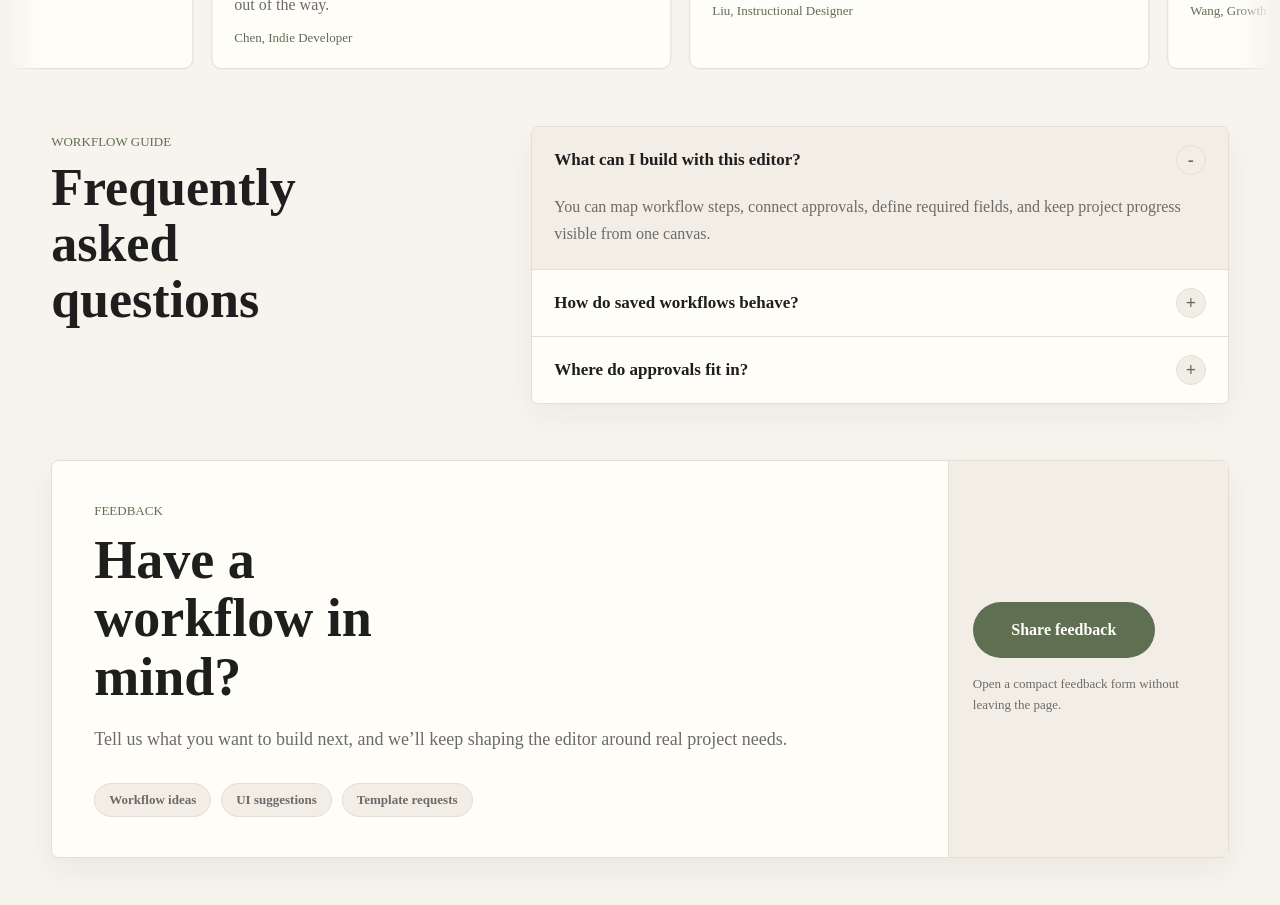
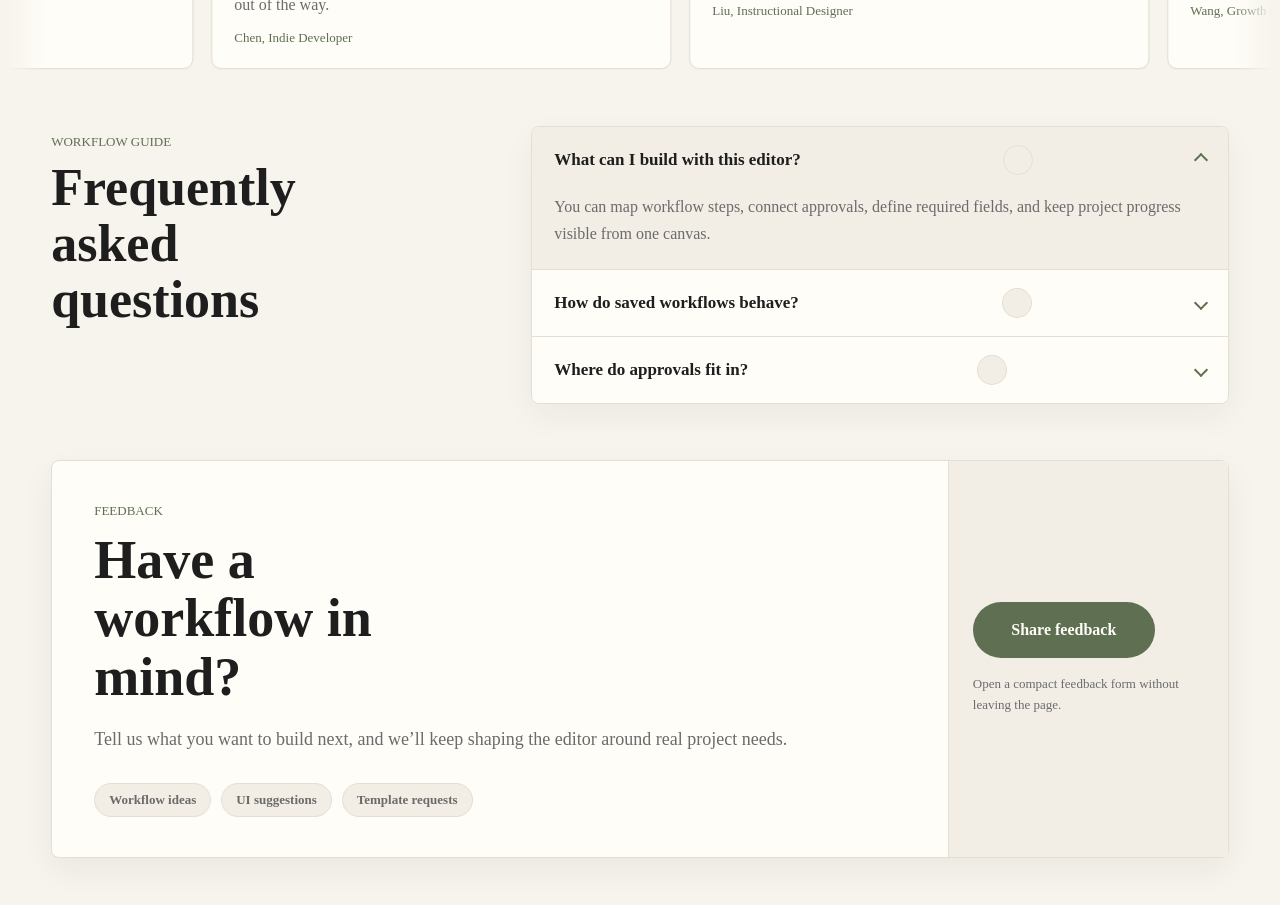
Before and after one commit to tianyangjerry/visual-flowchart-editor, a Vue app in the folder frontend/: page / in a window 1280 px wide. Shown: the part 2060-2965 px from the top of the page. Built offline with nearby package versions, Linux system fonts and the light colour scheme; no server answers.

Commit message:
final version 4.1.1: complete phase 4

```diff
--- a/frontend/src/components/editor/PropertyPanel.vue
+++ b/frontend/src/components/editor/PropertyPanel.vue
@@ -19,7 +19,7 @@
         </div>
       </button>
 
-      <div v-if="isAboutGuideOpen" id="property-panel-about-body" class="property-panel__about-body">
+      <div v-show="isAboutGuideOpen" id="property-panel-about-body" class="property-panel__about-body">
         <div class="property-panel__guide-line">
           <div class="property-panel__guide-step">
             <div class="property-panel__guide-icon is-auto">S</div>
@@ -620,7 +620,7 @@ function cancelConfirmAction() {
 }
 
 .property-panel__accordion-button::after {
-  content: '+';
+  content: '';
   flex: 0 0 auto;
   width: 22px;
   height: 22px;
@@ -632,10 +632,31 @@ function cancelConfirmAction() {
   background: rgb(148 163 184 / 14%);
   font-size: 15px;
   line-height: 1;
+  transition:
+    transform 180ms ease,
+    background 180ms ease,
+    border-color 180ms ease;
+}
+
+.property-panel__accordion-button::before {
+  content: '';
+  order: 2;
+  flex: 0 0 auto;
+  width: 7px;
+  height: 7px;
+  margin-left: -31px;
+  border-right: 2px solid currentColor;
+  border-bottom: 2px solid currentColor;
+  transform: rotate(45deg);
+  transition: transform 180ms ease;
 }
 
 .property-panel__accordion-button:not(.collapsed)::after {
-  content: '-';
+  transform: rotate(0deg);
+}
+
+.property-panel__accordion-button:not(.collapsed)::before {
+  transform: rotate(225deg);
 }
 
 .property-panel__accordion-button:hover,
--- a/frontend/src/components/home/FeedbackStackCard.vue
+++ b/frontend/src/components/home/FeedbackStackCard.vue
@@ -65,7 +65,7 @@
               <button class="primary-btn" type="submit">Submit feedback</button>
             </div>
 
-            <p v-if="submitted" class="success-text">Thanks — your suggestion has been captured.</p>
+            <p v-show="submitted" class="success-text">Thanks — your suggestion has been captured.</p>
           </form>
         </div>
       </div>
--- a/frontend/src/components/home/HomeFaqAccordion.vue
+++ b/frontend/src/components/home/HomeFaqAccordion.vue
@@ -137,7 +137,7 @@ function toggleItem(id) {
 }
 
 .faq-accordion__button::after {
-  content: '+';
+  content: '';
   flex: 0 0 auto;
   width: 28px;
   height: 28px;
@@ -149,10 +149,32 @@ function toggleItem(id) {
   background: var(--color-bg-elevated);
   font-size: 18px;
   line-height: 1;
+  transform: rotate(45deg);
+  transition:
+    transform 180ms ease,
+    background 180ms ease,
+    border-color 180ms ease;
+}
+
+.faq-accordion__button::before {
+  content: '';
+  order: 2;
+  flex: 0 0 auto;
+  width: 8px;
+  height: 8px;
+  margin-left: -40px;
+  border-right: 2px solid var(--color-action);
+  border-bottom: 2px solid var(--color-action);
+  transform: rotate(45deg);
+  transition: transform 180ms ease;
 }
 
 .faq-accordion__button:not(.collapsed)::after {
-  content: '-';
+  transform: rotate(0deg);
+}
+
+.faq-accordion__button:not(.collapsed)::before {
+  transform: rotate(225deg);
 }
 
 .faq-accordion__button:hover,
```
